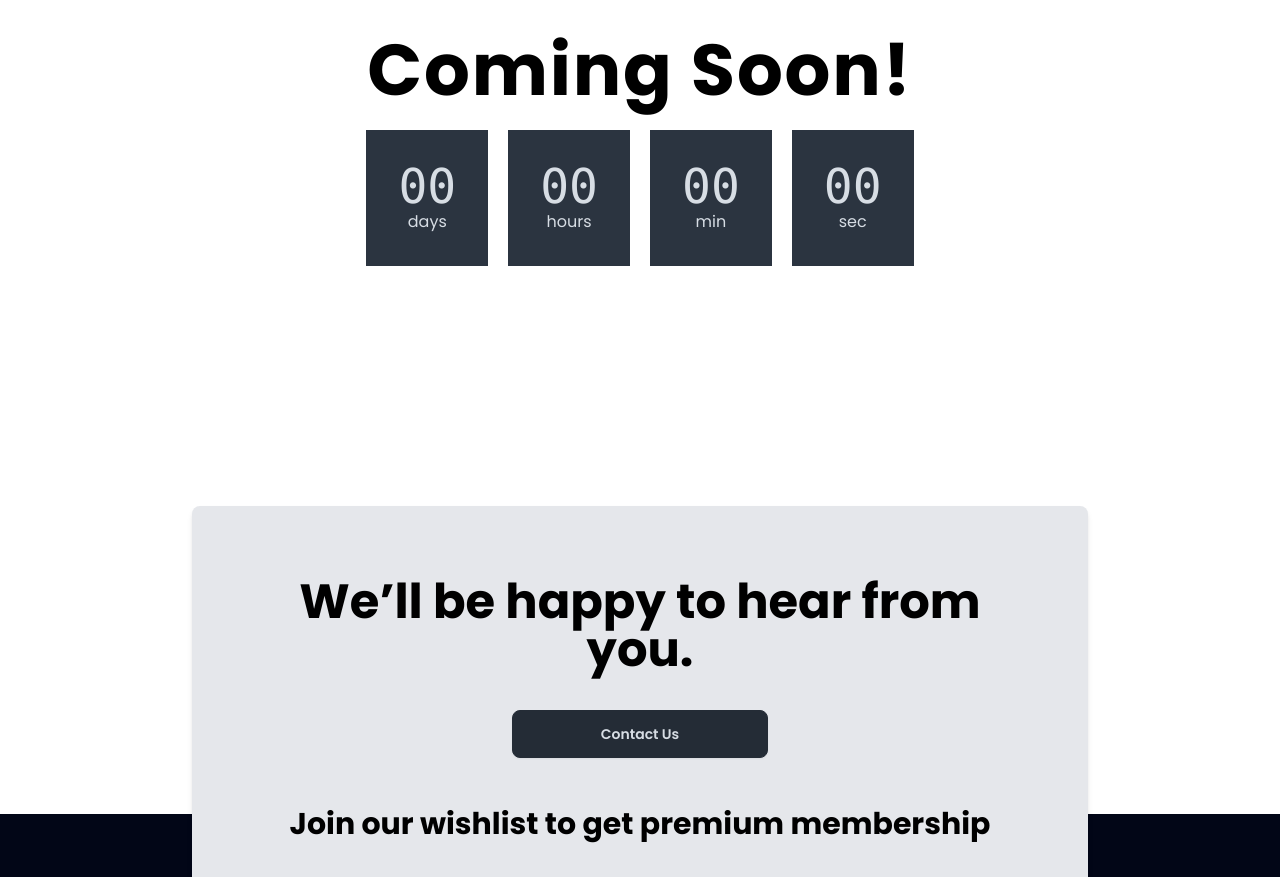
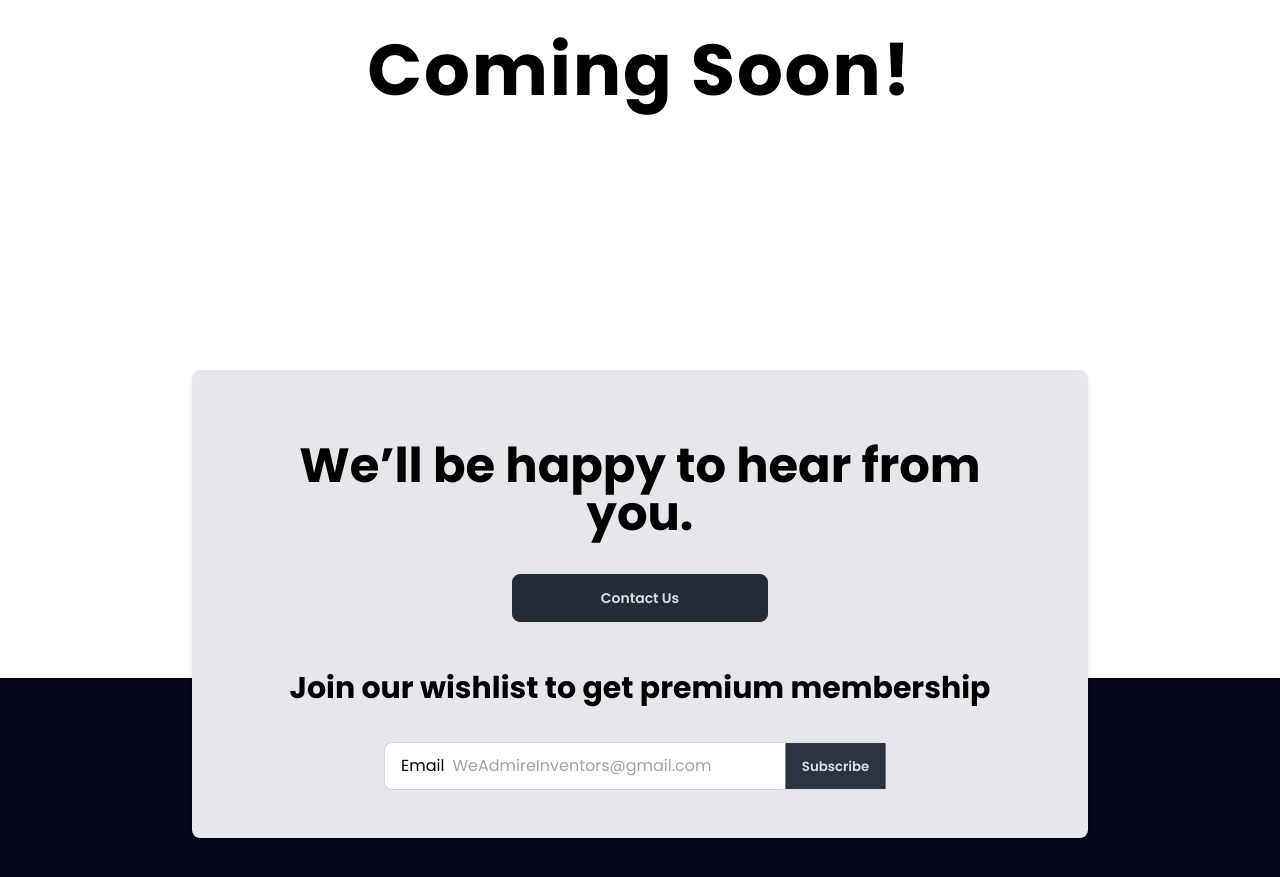
Before and after one commit to dipesh-m12/LaunchSquirrel_9Aug, a React (Create React App) app in the folder public/: page /aboutus in a window 1280 px wide. Shown: the part 5160-6037 px from the top of the page. Built offline with nearby package versions, Linux system fonts and the light colour scheme.

Commit message:
removed timer

```diff
--- a/public/src/pages/AboutUs.tsx
+++ b/public/src/pages/AboutUs.tsx
@@ -177,7 +177,7 @@ function AboutUs() {
         <p className="font-bold text-5xl sm:text-7xl mb-6 text-center tracking-wide">
           Coming Soon!
         </p>
-        <Counter />
+        {/* <Counter /> */}
       </section>
       <section
         ref={divRef}
--- a/public/src/pages/Landing.tsx
+++ b/public/src/pages/Landing.tsx
@@ -85,7 +85,7 @@ function Landing() {
             src={comingsoon}
             className="  my-5 mb-7 sm:mb-10 sm:my-0 sm:mt-5  size-11/12 mx-auto sm:size-auto mix-blend-multiply"
           />
-          <Counter />
+          {/* <Counter /> */}
         </div>
       </header>
       <main className="">
```
